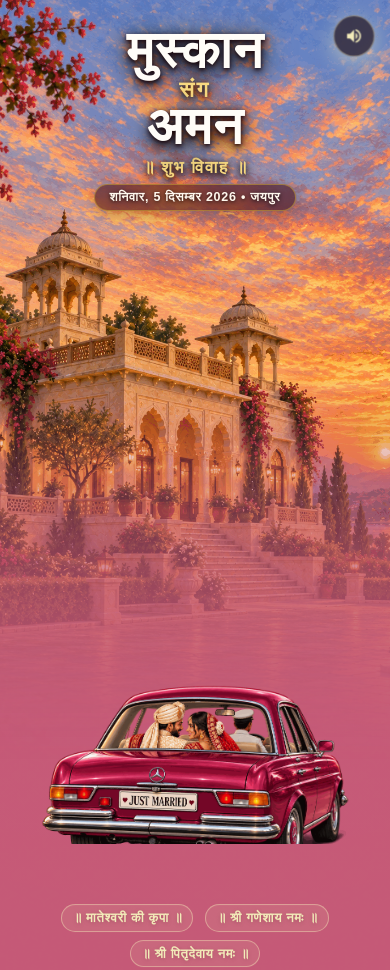
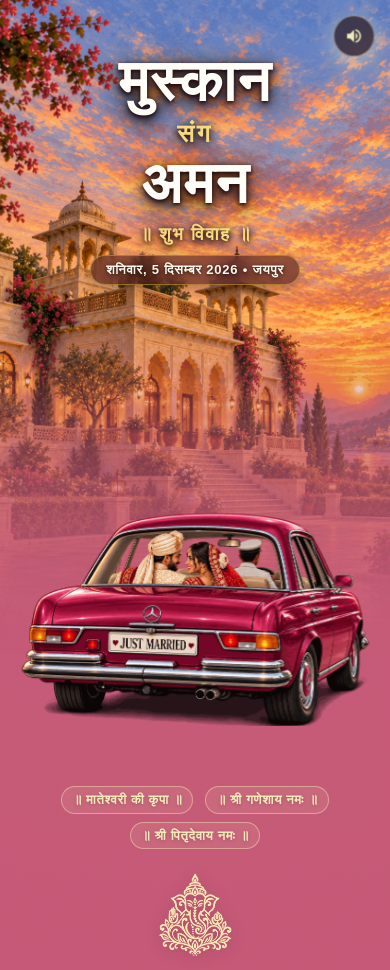
Before and after one commit to nshekhawat153-star/weddingcard, a plain HTML site: page index.html in a window 390 px wide. Shown: the top 970 px of the page. Drawn offline with Linux system fonts and the light colour scheme; a web font is replaced by a local one.

Commit message:
style: restore natural car size and subtly adjust text position slightly upwards

```diff
--- a/css/responsive.css
+++ b/css/responsive.css
@@ -149,46 +149,44 @@
    ========================================================================== */
 @media (max-width: 809.98px) {
   .hero-section {
-    padding-top: 24px;
-    min-height: 100vh;
-    min-height: 100dvh;
-    justify-content: space-between;
+    padding-top: 46px;
+    min-height: 86vh;
   }
 
   .hero-titles-container {
     padding: 0;
-    margin-top: 2px;
-    gap: 0;
+    margin-top: 6px;
+    gap: 2px;
   }
 
   .hero-title-name {
-    font-size: 52px;
-    line-height: 0.98;
+    font-size: 58px;
+    line-height: 1.05;
     letter-spacing: 0.02em;
     margin: 0;
   }
 
   .hero-title-weds {
-    font-size: 22px;
-    margin: -4px 0;
+    font-size: 25px;
+    margin: 0;
   }
 
   .hero-shubh-vivah {
-    font-size: 17px;
-    margin-top: 2px;
+    font-size: 18px;
+    margin-top: 4px;
     margin-bottom: 0;
   }
 
   .hero-date {
-    font-size: 12.5px;
-    padding: 3px 15px;
-    margin-top: 4px;
+    font-size: 13px;
+    padding: 4px 15px;
+    margin-top: 5px;
   }
 
   .hero-car-wrapper {
-    margin-bottom: -38px;
-    max-width: 330px;
-    width: 88%;
+    margin-bottom: -10px;
+    max-width: 100%;
+    width: 100%;
   }
 
   .auspicious-header {
--- a/index.html
+++ b/index.html
@@ -18,10 +18,10 @@
   <link rel="icon" type="image/png" href="assets/images/ganesha.png">
 
   <!-- Stylesheets -->
-  <link rel="stylesheet" href="css/typography.css?v=3.1">
-  <link rel="stylesheet" href="css/animations.css?v=3.1">
-  <link rel="stylesheet" href="css/style.css?v=3.1">
-  <link rel="stylesheet" href="css/responsive.css?v=3.1">
+  <link rel="stylesheet" href="css/typography.css?v=3.2">
+  <link rel="stylesheet" href="css/animations.css?v=3.2">
+  <link rel="stylesheet" href="css/style.css?v=3.2">
+  <link rel="stylesheet" href="css/responsive.css?v=3.2">
 </head>
 <body>
 
```
